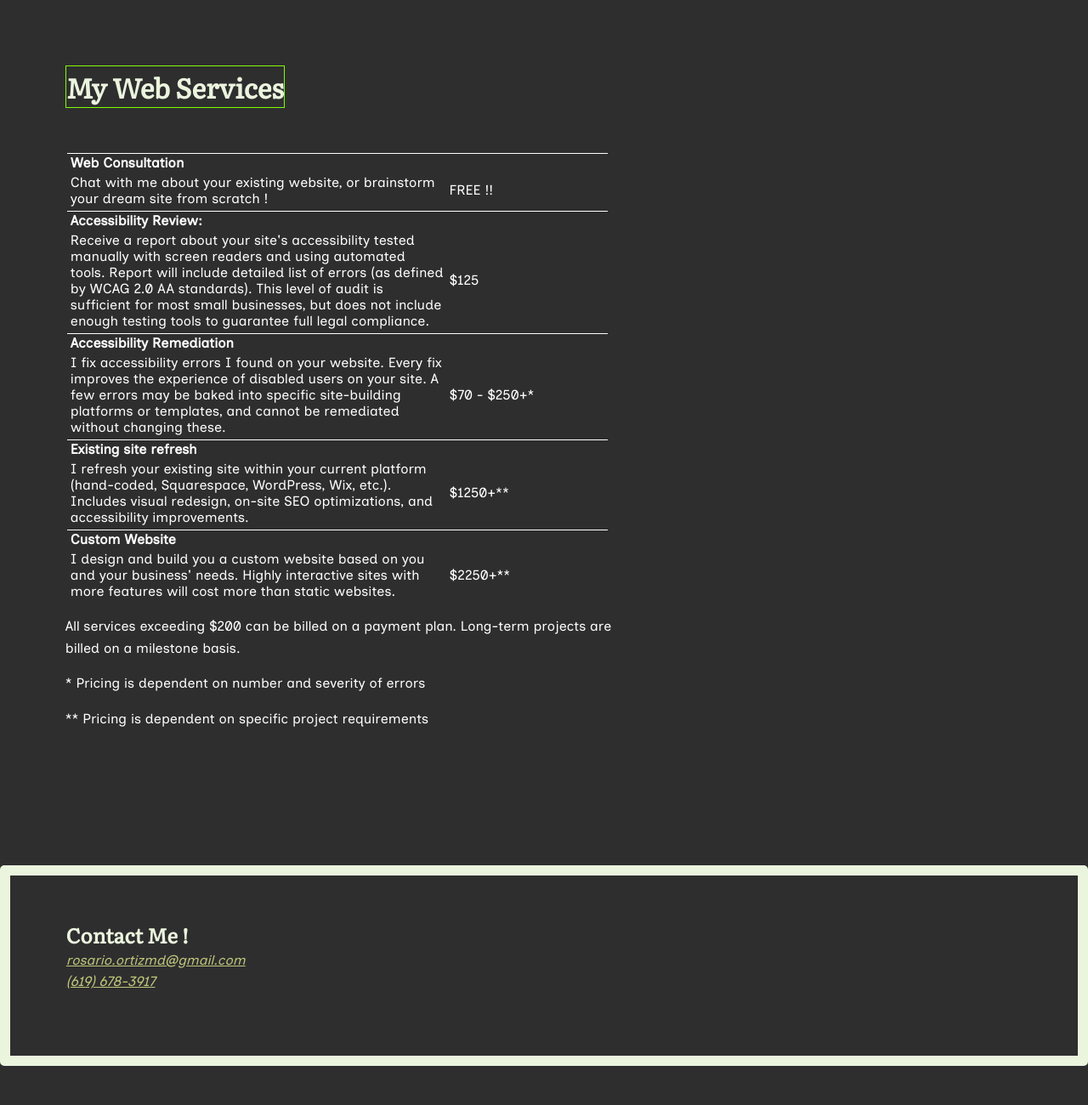
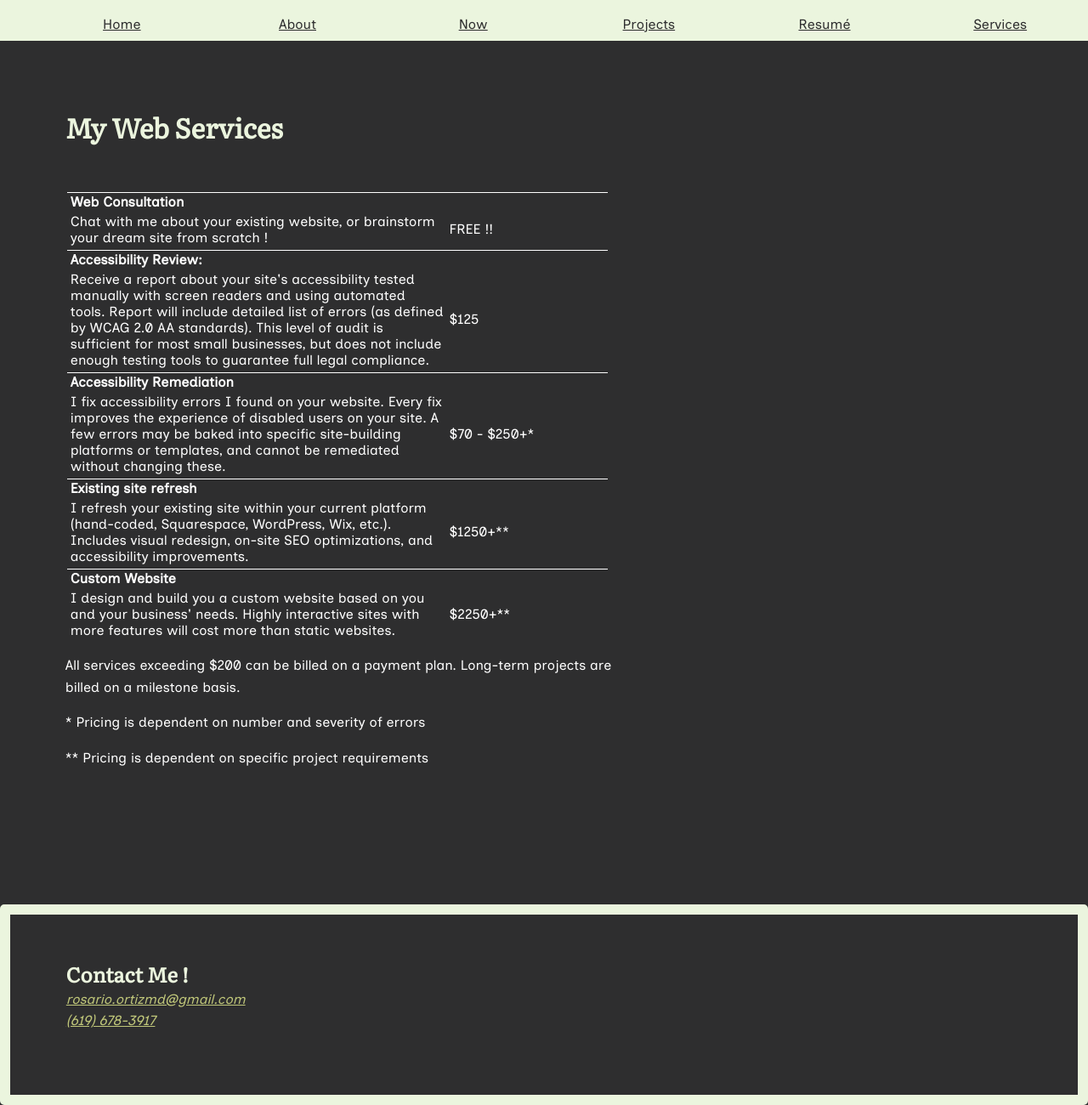
Before and after one commit to tritonro/personal-site, a PHP site: page /src/services.html in a window 1280 px wide. Shown: the whole page at 85% size. Before the commit the page ends 1254 px from the top, so only its background shows below. Run offline with PHP 8.4, Linux system fonts and the light colour scheme; some web fonts are replaced.

Commit message:
Added nav to page, removed stupid chartreuse border on heading

```diff
--- a/public_html/src/services.html
+++ b/public_html/src/services.html
@@ -10,6 +10,31 @@
     <meta name="viewport" content="width=device-width, initial-scale=1.0" >
 </head>
 <body id="services-page-body">
+<header>
+    <nav>
+        <ul>
+            <li>
+                <a href="../index.html">Home</a>
+            </li>
+            <li>
+                <a href="src/about.html">About</a>
+            </li>
+            <li>
+                <a href="src/now.html">Now</a>
+            </li>
+            <li>
+                <a href="src/projects.html">Projects</a>
+            </li>
+            <li>
+                <a href="src/resume.html">Resum&#233; </a>
+            </li>
+            <li>
+                <a href="src/services.html">Services</a>
+            </li>
+
+        </ul>
+    </nav>
+</header>
 
 <main id="services">
     <h1>My Web Services</h1>
--- a/public_html/style/main.css
+++ b/public_html/style/main.css
@@ -434,7 +434,6 @@
         h1{
             margin: 0 0 4dvw;
             display: inline-block;
-            border: 1px solid chartreuse;
 
         }
 
```
